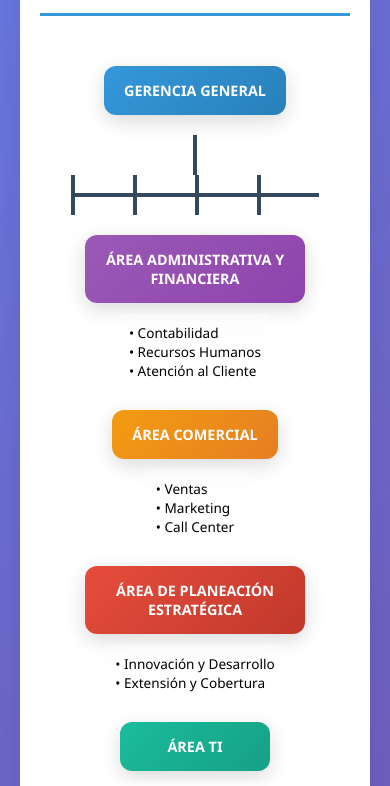
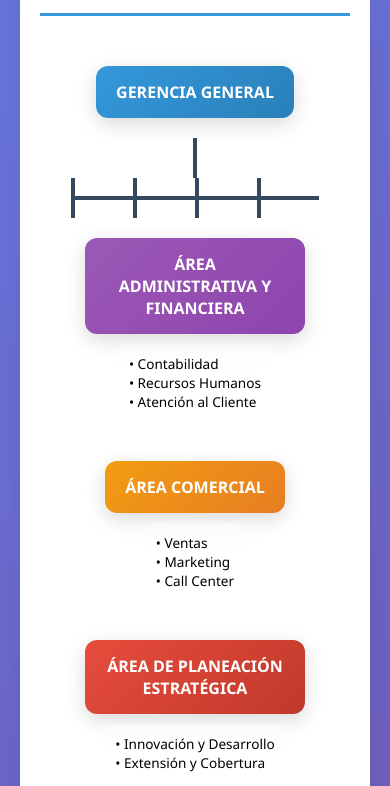
Before and after one commit to Nahia-24/Fibramax, a website: page index.html in a window 390 px wide. Shown: the part 358-1144 px from the top of the page. Drawn offline with Linux system fonts and the light colour scheme; files that its build step writes are made by us from their sources; files whose address does not match are found by name.

Commit message:
Update main.css

```diff
--- a/src/styles/main.css
+++ b/src/styles/main.css
@@ -1,4 +1,3 @@
-/* Reset y configuración base */
 * {
     margin: 0;
     padding: 0;
@@ -11,10 +10,7 @@ body {
     min-height: 100vh;
 }
 
-/* ========================================
-   Header y Navegación
-   ======================================== */
-
+/* Header y navegación */
 .main-header {
     background: white;
     box-shadow: 0 4px 20px rgba(0,0,0,0.1);
@@ -81,10 +77,7 @@ body {
     box-shadow: 0 4px 15px rgba(52, 152, 219, 0.4);
 }
 
-/* ========================================
-   Container Principal
-   ======================================== */
-
+/* Container principal */
 .container {
     max-width: 1400px;
     margin: 30px auto;
@@ -104,14 +97,8 @@ body {
 }
 
 @keyframes fadeIn {
-    from {
-        opacity: 0;
-        transform: translateY(10px);
-    }
-    to {
-        opacity: 1;
-        transform: translateY(0);
-    }
+    from { opacity: 0; transform: translateY(10px); }
+    to { opacity: 1; transform: translateY(0); }
 }
 
 .section-title {
@@ -123,10 +110,7 @@ body {
     border-bottom: 3px solid #3498db;
 }
 
-/* ========================================
-   Organigrama
-   ======================================== */
-
+/* Estilos del Organigrama */
 .organigrama {
     display: flex;
     flex-direction: column;
@@ -160,32 +144,13 @@ body {
     box-shadow: 0 10px 30px rgba(0,0,0,0.2);
 }
 
-/* Colores por área */
-.gerencia {
-    background: linear-gradient(135deg, #3498db, #2980b9);
-}
+.gerencia { background: linear-gradient(135deg, #3498db, #2980b9); }
+.administrativo { background: linear-gradient(135deg, #9b59b6, #8e44ad); }
+.comercial { background: linear-gradient(135deg, #f39c12, #e67e22); }
+.planeacion { background: linear-gradient(135deg, #e74c3c, #c0392b); }
+.ti { background: linear-gradient(135deg, #1abc9c, #16a085); }
+.operacional { background: linear-gradient(135deg, #34495e, #2c3e50); }
 
-.administrativo {
-    background: linear-gradient(135deg, #9b59b6, #8e44ad);
-}
-
-.comercial {
-    background: linear-gradient(135deg, #f39c12, #e67e22);
-}
-
-.planeacion {
-    background: linear-gradient(135deg, #e74c3c, #c0392b);
-}
-
-.ti {
-    background: linear-gradient(135deg, #1abc9c, #16a085);
-}
-
-.operacional {
-    background: linear-gradient(135deg, #34495e, #2c3e50);
-}
-
-/* Conexiones del organigrama */
 .conexion-vertical {
     width: 4px;
     height: 40px;
@@ -263,10 +228,7 @@ body {
     max-width: 220px;
 }
 
-/* ========================================
-   Sistema de Información
-   ======================================== */
-
+/* Estilos del Sistema de Información */
 .sistema-info {
     display: grid;
     gap: 30px;
@@ -305,30 +267,11 @@ body {
     font-size: 1.2em;
 }
 
-.icon-blue {
-    background: linear-gradient(135deg, #3498db, #2980b9);
-    color: white;
-}
-
-.icon-purple {
-    background: linear-gradient(135deg, #9b59b6, #8e44ad);
-    color: white;
-}
-
-.icon-orange {
-    background: linear-gradient(135deg, #f39c12, #e67e22);
-    color: white;
-}
-
-.icon-red {
-    background: linear-gradient(135deg, #e74c3c, #c0392b);
-    color: white;
-}
-
-.icon-green {
-    background: linear-gradient(135deg, #1abc9c, #16a085);
-    color: white;
-}
+.icon-blue { background: linear-gradient(135deg, #3498db, #2980b9); color: white; }
+.icon-purple { background: linear-gradient(135deg, #9b59b6, #8e44ad); color: white; }
+.icon-orange { background: linear-gradient(135deg, #f39c12, #e67e22); color: white; }
+.icon-red { background: linear-gradient(135deg, #e74c3c, #c0392b); color: white; }
+.icon-green { background: linear-gradient(135deg, #1abc9c, #16a085); color: white; }
 
 .info-card p {
     color: #555;
@@ -395,10 +338,7 @@ body {
     margin-right: 8px;
 }
 
-/* ========================================
-   Leyenda
-   ======================================== */
-
+/* Legend */
 .legend {
     margin-top: 40px;
     padding: 25px;
@@ -435,10 +375,6 @@ body {
     box-shadow: 0 2px 4px rgba(0,0,0,0.1);
 }
 
-/* ========================================
-   Responsive Design
-   ======================================== */
-
 @media (max-width: 768px) {
     .container {
         margin: 20px;
@@ -453,17 +389,4 @@ body {
         padding: 10px 20px;
         font-size: 0.9em;
     }
-
-    .nivel {
-        gap: 20px;
-    }
-
-    .cargo {
-        min-width: 150px;
-        font-size: 0.9em;
-    }
-
-    .sistema-grid {
-        grid-template-columns: 1fr;
-    }
 }
```
